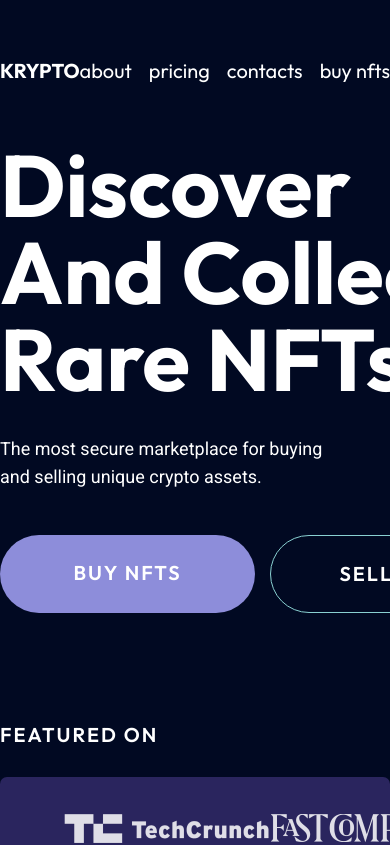
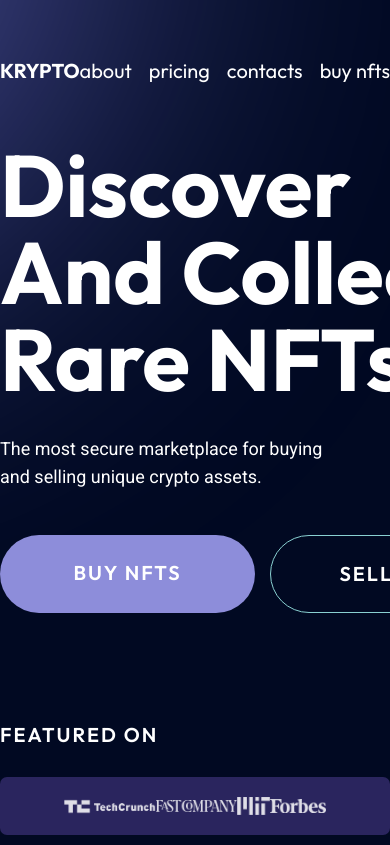
Before and after one commit to andrei-ott/krypto-react, a React (Vite) app: page / in a window 390 px wide. Shown: the top 845 px of the page. Built offline with nearby package versions, Linux system fonts and the light colour scheme.

Commit message:
style updates

```diff
--- a/src/components/MainButton/MainButton.tsx
+++ b/src/components/MainButton/MainButton.tsx
@@ -14,7 +14,7 @@ function MainButton({ buttonStyle, label, onClick, width, classes }: Props) {
   return (
     <button
       type="button"
-      className={`sub-header cursor-pointer py-6 ${buttonStyle} ${classes?.join(' ')}`}
+      className={`sub-header cursor-pointer py-6 transition-transform hover:scale-103 active:scale-97 ${buttonStyle} ${classes?.join(' ')}`}
       style={{ width: `${width ?? 255}px` }}
       onClick={() => onClick?.()}
     >
--- a/src/index.css
+++ b/src/index.css
@@ -9,11 +9,15 @@
   font-weight: 400;
 
   color: rgba(255, 255, 255);
-  background-color: #010922;
+  background-color: var(--dark-purple-1);
   background-image:
           url('./assets/bg-circles/purple-cirlce-0.svg'),
+          url('./assets/bg-circles/purple-cirlce-0.svg'),
           url('./assets/bg-circles/green-circle-0.svg');
-  background-position: calc(50% - 450px) -50%, calc(50% + 930px) -3%;
+  background-position:
+          top -720px left calc(50% - 450px),
+          bottom -850px right calc(50% - 620px),
+          top 0 right calc(50% - 930px);
   background-repeat: no-repeat;
 
   font-synthesis: none;
@@ -22,17 +26,27 @@
   -moz-osx-font-smoothing: grayscale;
 
   --dark-purple: #2A255E;
+  --dark-purple-1: #010922;
   --light-purple: #8D8DDA;
   --light-green: #89D0D1;
   --light-green-1: #AAD9D9;
 
   --gradient: linear-gradient(-81.227deg, #AAD9D9 0%, #5656C2 100%);
+
+  @media screen and (min-width: 1720px) {
+    background-image: url('./assets/bg-circles/purple-cirlce-0.svg');
+  }
 }
 
-@media screen and (min-width: 1440px) {
-  :root {
-    background-image: url('./assets/bg-circles/purple-cirlce-0.svg');
-  }
+::-webkit-scrollbar {
+  width: 16px;
+  background: var(--dark-purple-1);
+}
+
+::-webkit-scrollbar-thumb {
+  border: 4px solid var(--dark-purple-1);
+  border-radius: 15px;
+  background: var(--light-purple);
 }
 
 body {
--- a/src/pages/Home/Home.tsx
+++ b/src/pages/Home/Home.tsx
@@ -38,10 +38,18 @@ function Home() {
         <div className="sub-header mb-7">Featured on</div>
 
         <div className="flex items-center justify-between rounded-[7px] bg-(--dark-purple) px-16 py-3">
-          <img src={techCrunch} alt="Tech Crunch" width={207} height={77} />
-          <img src={fastCompany} alt="Tech Crunch" width={184} height={28} />
-          <img src={mit} alt="Tech Crunch" width={74} height={40} />
-          <img src={forbes} alt="Tech Crunch" width={126} height={32} />
+          <a href="https://techcrunch.com/" target="_blank" rel="noopener noreferrer">
+            <img src={techCrunch} alt="Tech Crunch" width={207} height={77} />
+          </a>
+          <a href="https://www.fastcompany.com" target="_blank" rel="noopener noreferrer">
+            <img src={fastCompany} alt="Fast Company" width={184} height={28} />
+          </a>
+          <a href="https://web.mit.edu/" target="_blank" rel="noopener noreferrer">
+            <img src={mit} alt="MIT" width={74} height={40} />
+          </a>
+          <a href="https://www.forbes.com/" target="_blank" rel="noopener noreferrer">
+            <img src={forbes} alt="Forbes" width={126} height={32} />
+          </a>
         </div>
       </section>
 
```
